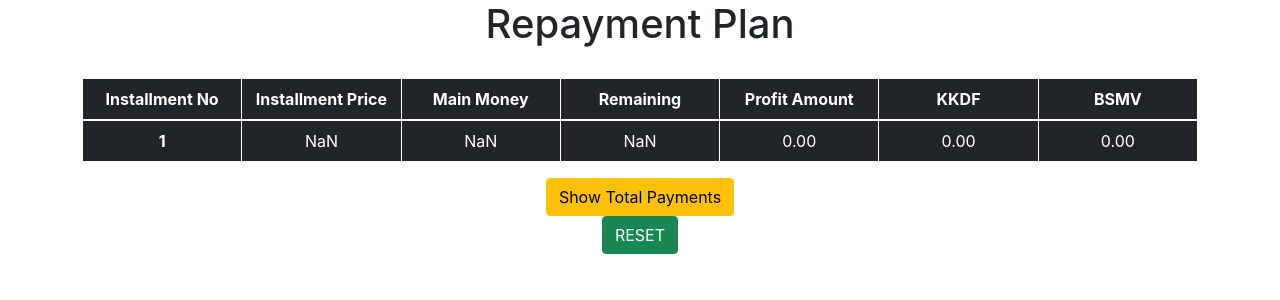
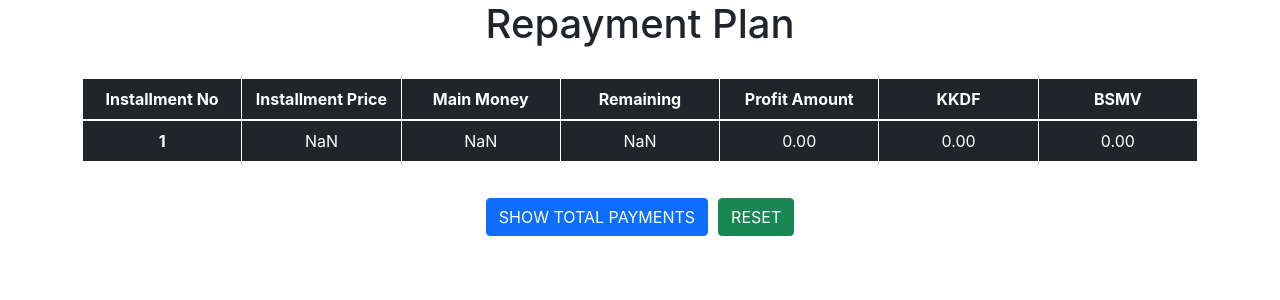
Before and after one commit to UlasDoruk/Fimple_React_Practicum_Project, a React (Create React App) app: page /Table in a window 1280 px wide. Shown: the top 300 px of the page. Built offline with nearby package versions, Linux system fonts and the light colour scheme.

Commit message:
Some css updates

```diff
--- /dev/null
+++ b/src/components/Buttons/TotalButton.css
@@ -0,0 +1,3 @@
+button.btn.btn-primary {
+    margin-right: 10px;
+}
--- a/src/components/Buttons/TotalButton.js
+++ b/src/components/Buttons/TotalButton.js
@@ -1,5 +1,6 @@
 import React, { useContext } from 'react'
 import InputContext from '../Context/InputContext'
+import "./TotalButton.css"
 
 function TotalButton() {
 
@@ -7,7 +8,7 @@ function TotalButton() {
 
   return (
     <div>
-        <button className='btn btn-warning' onClick={()=>setFlag(flag === true ? false : true)}>Show Total Payments</button>
+        <button className='btn btn-primary' onClick={()=>setFlag(flag === true ? false : true)}>SHOW TOTAL PAYMENTS</button>
     </div>
   )
 }
--- a/src/components/Card/Card.css
+++ b/src/components/Card/Card.css
@@ -1,6 +1,6 @@
 p.cardtext {
     border: solid lightgrey;
-    padding: -10px;
     margin: 6px;
-    border-style: radi;
+    text-transform: uppercase;
+    font-family: 'Circular-Loom';
 }
--- a/src/components/Pages/Table.css
+++ b/src/components/Pages/Table.css
@@ -16,3 +16,8 @@ td{
   text-overflow: ellipsis;
   border: 1px solid;
 }
+
+.tablebtn {
+    margin: 20px;
+    display: inline-flex;
+}
--- a/src/components/Pages/Table.js
+++ b/src/components/Pages/Table.js
@@ -72,9 +72,11 @@ function Table() {
         </thead>
         <tbody>{renderTable()}</tbody>
       </table>
-      {(flag === true ? <Card/> : "")}
-      <TotalButton/>
-      <ResetButton />
+      {flag === true ? <Card /> : ""}
+      <div className="tablebtn">
+        <TotalButton />
+        <ResetButton />
+      </div>
     </div>
   );
 }
```
